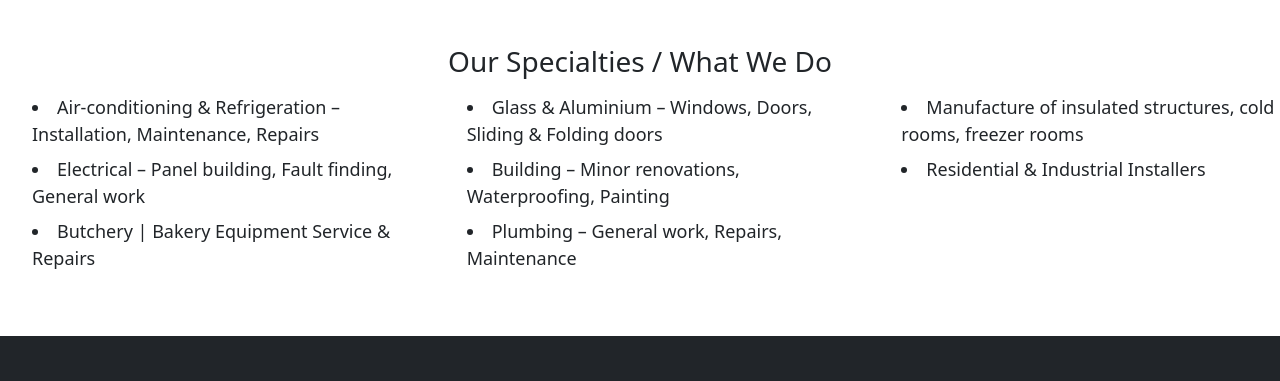
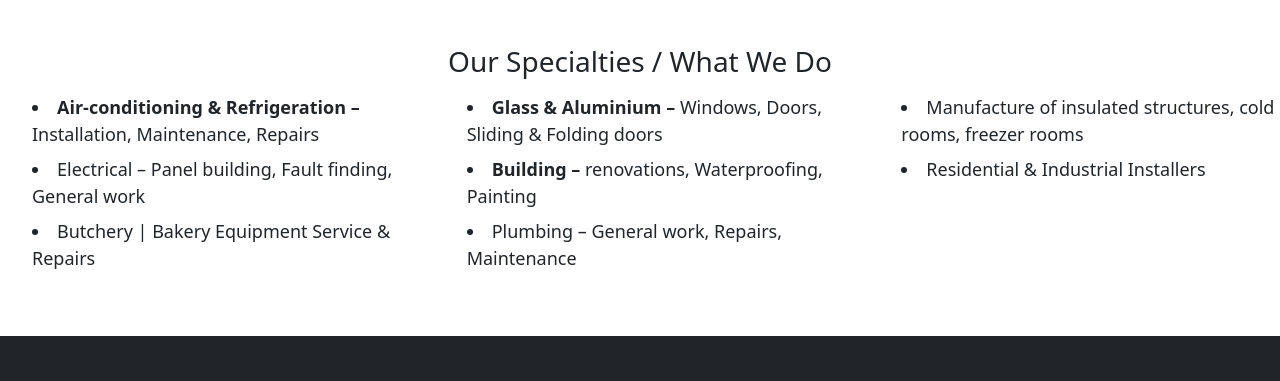
Before and after one commit to Smiley876/Qaram, a plain HTML site: page services.html in a window 1280 px wide. Shown: the part 816-1197 px from the top of the page. Drawn offline with nearby package versions, Linux system fonts and the light colour scheme.

Commit message:
update specialities list

```diff
--- a/services.html
+++ b/services.html
@@ -107,15 +107,15 @@
       <div class="row g-4">
         <div class="col-md-4">
           <ul>
-            <li>Air-conditioning & Refrigeration – Installation, Maintenance, Repairs</li>
+            <li><b>Air-conditioning & Refrigeration – </b>Installation, Maintenance, Repairs</li>
             <li>Electrical – Panel building, Fault finding, General work</li>
             <li>Butchery | Bakery Equipment Service & Repairs</li>
           </ul>
         </div>
         <div class="col-md-4">
           <ul>
-            <li>Glass & Aluminium – Windows, Doors, Sliding & Folding doors</li>
-            <li>Building – Minor renovations, Waterproofing, Painting</li>
+            <li><b>Glass & Aluminium –</b> Windows, Doors, Sliding & Folding doors</li>
+            <li><b>Building – </b> renovations, Waterproofing, Painting</li>
             <li>Plumbing – General work, Repairs, Maintenance</li>
           </ul>
         </div>
```
